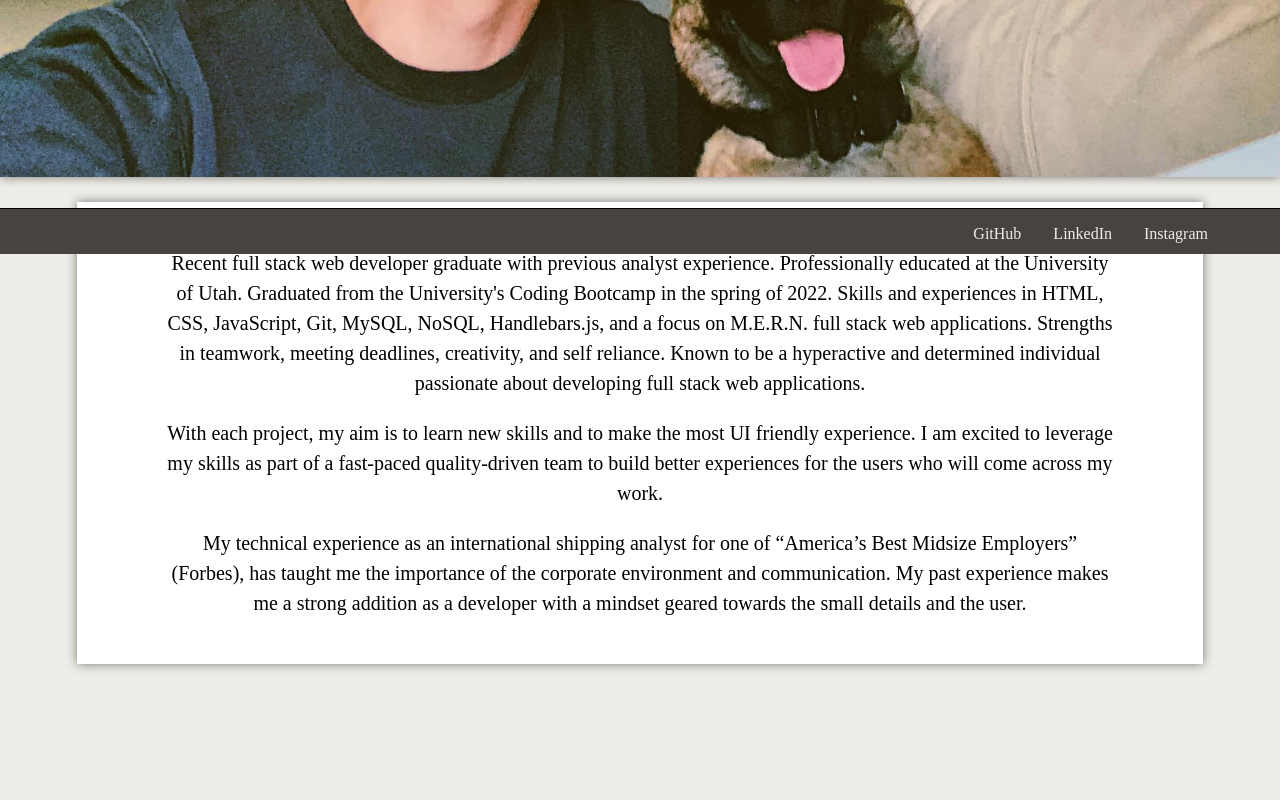
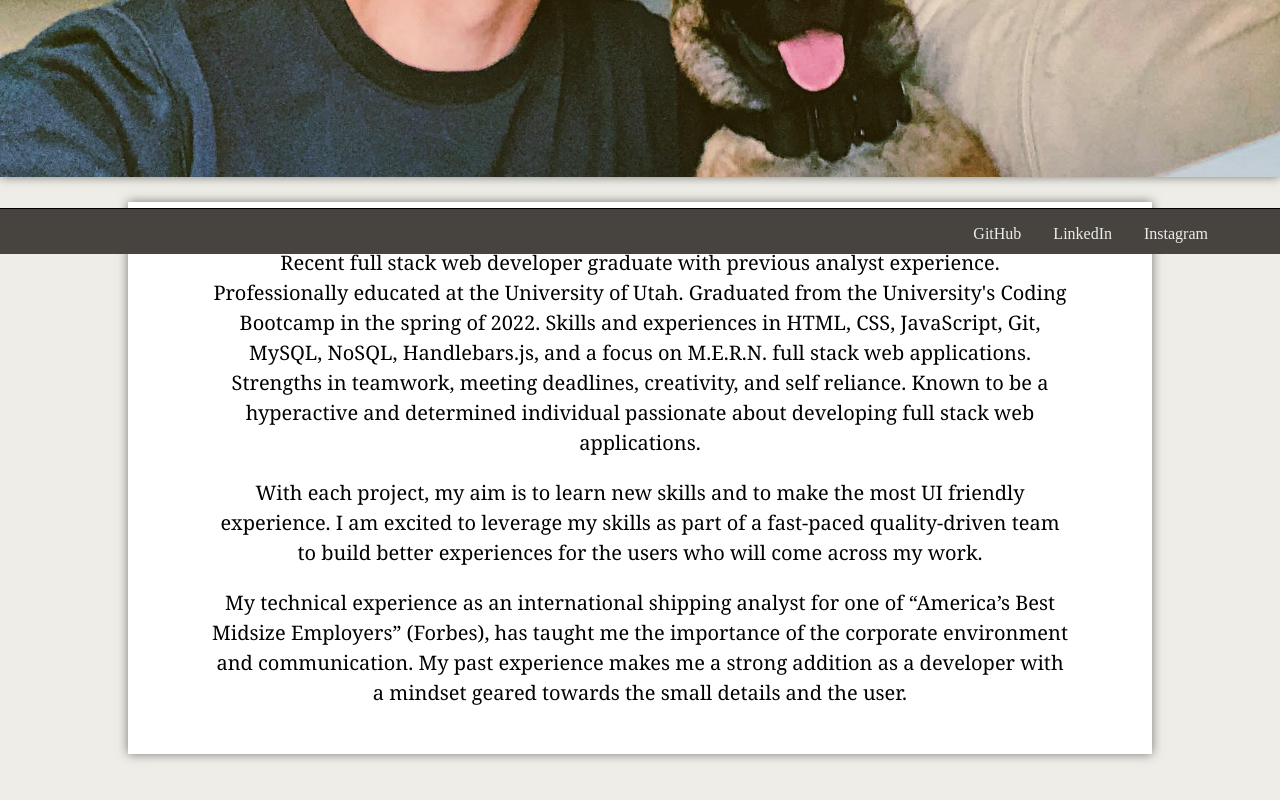
Before and after one commit to KCaseyChamberlain/kcaseychamberlain-react-portfolio, a React (Create React App) app: page / in a window 1280 px wide. Shown: the part 546-1346 px from the top of the page. Before the commit the page ends 1286 px from the top, so only its background shows below. Built offline with nearby package versions, Linux system fonts and the light colour scheme.

Commit message:
text font styling

```diff
--- a/src/index.css
+++ b/src/index.css
@@ -120,12 +120,13 @@ footer nav {
   font-size: 20px;
   margin-left: 6%;
   margin-right: 6%;
+  font-family: Georgia, 'Times New Roman', Times, serif;
 }
 
 .about-block {
   background-color: white;
-  margin-left: 6%;
-  margin-right: 6%;
+  margin-left: 10%;
+  margin-right: 10%;
   margin-bottom: 6%;
   margin-top: 2%;
   padding: 2%;
@@ -186,6 +187,7 @@ p.error-text {
   font-size: 18px;
   margin-left: 10px;
   margin-right: 10px;
+  font-family: Georgia, 'Times New Roman', Times, serif;
 }
 
 .live-image img {
```
